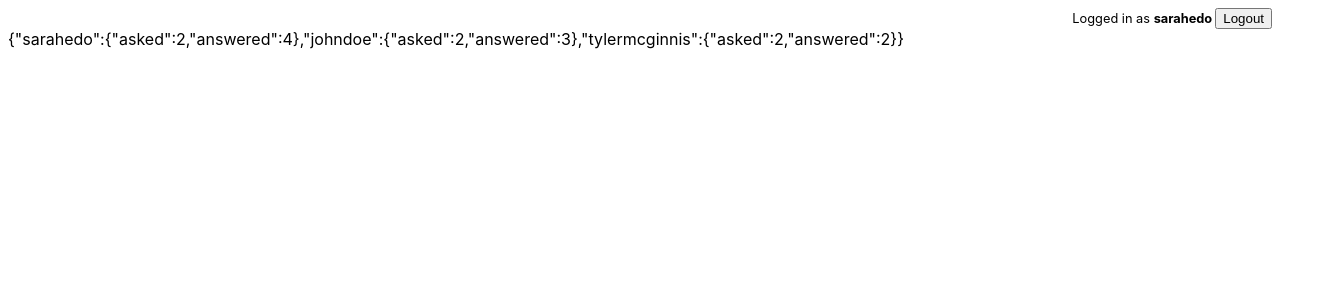
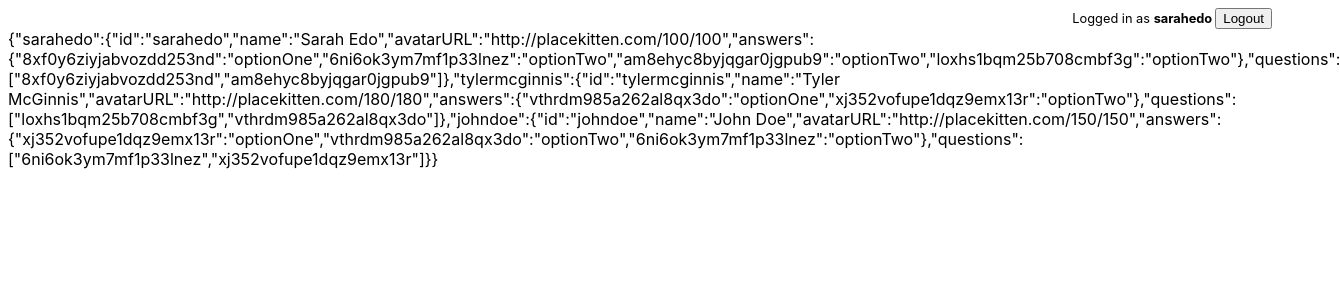
Before and after one commit to jhgilbert/would_you_rather, a React (Create React App) app: page /leaderboard in a window 1280 px wide. Shown: the top 300 px of the page, 1340 px wide, since content can reach past the window. Built offline with nearby package versions, Linux system fonts and the light colour scheme.

Commit message:
[wip] feat: Connect leaderboard to real users from api

```diff
--- a/src/components/Leaderboard.js
+++ b/src/components/Leaderboard.js
@@ -39,9 +39,12 @@ function creditAuthor(users, question) {
   users[question.author].asked++
 }
 
-function mapStateToProps({questions}) {
-  let users = {}
 
+function mapStateToProps({questions, users}) {
+  console.log("Questions: ", questions)
+  console.log("Users: ", users)
+
+  /*
   Object.keys(questions).forEach(function (questionId) {
     const question = questions[questionId]
     console.log("from leaderboard loop, question is ....")
@@ -49,6 +52,7 @@ function mapStateToProps({questions}) {
     creditAuthor(users, question)
     creditVoters(users, question)
   })
+  */
 
   return {
     users
--- a/src/reducers/index.js
+++ b/src/reducers/index.js
@@ -1,8 +1,10 @@
 import { combineReducers } from 'redux'
 import authedUser from './authedUser'
 import questions from './questions'
+import users from './users'
 
 export default combineReducers({
   authedUser,
   questions,
+  users
 })
```
